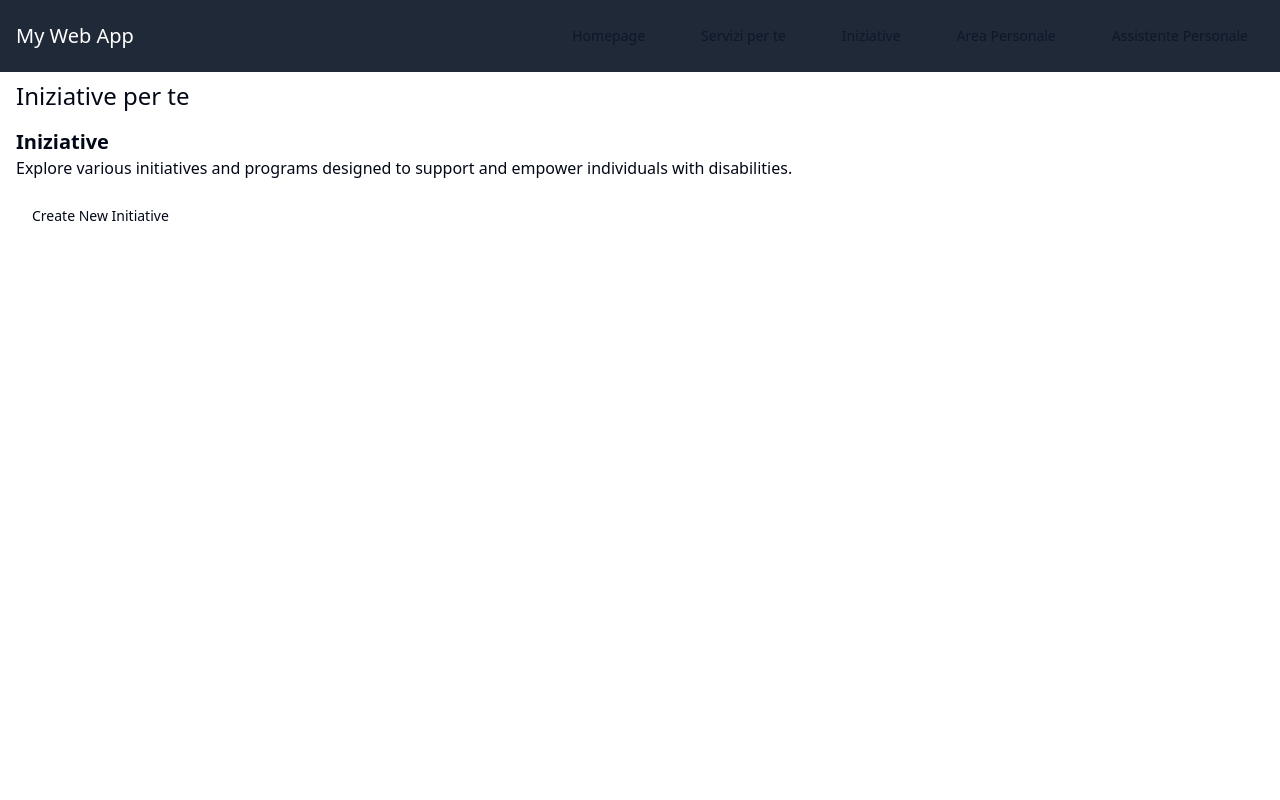
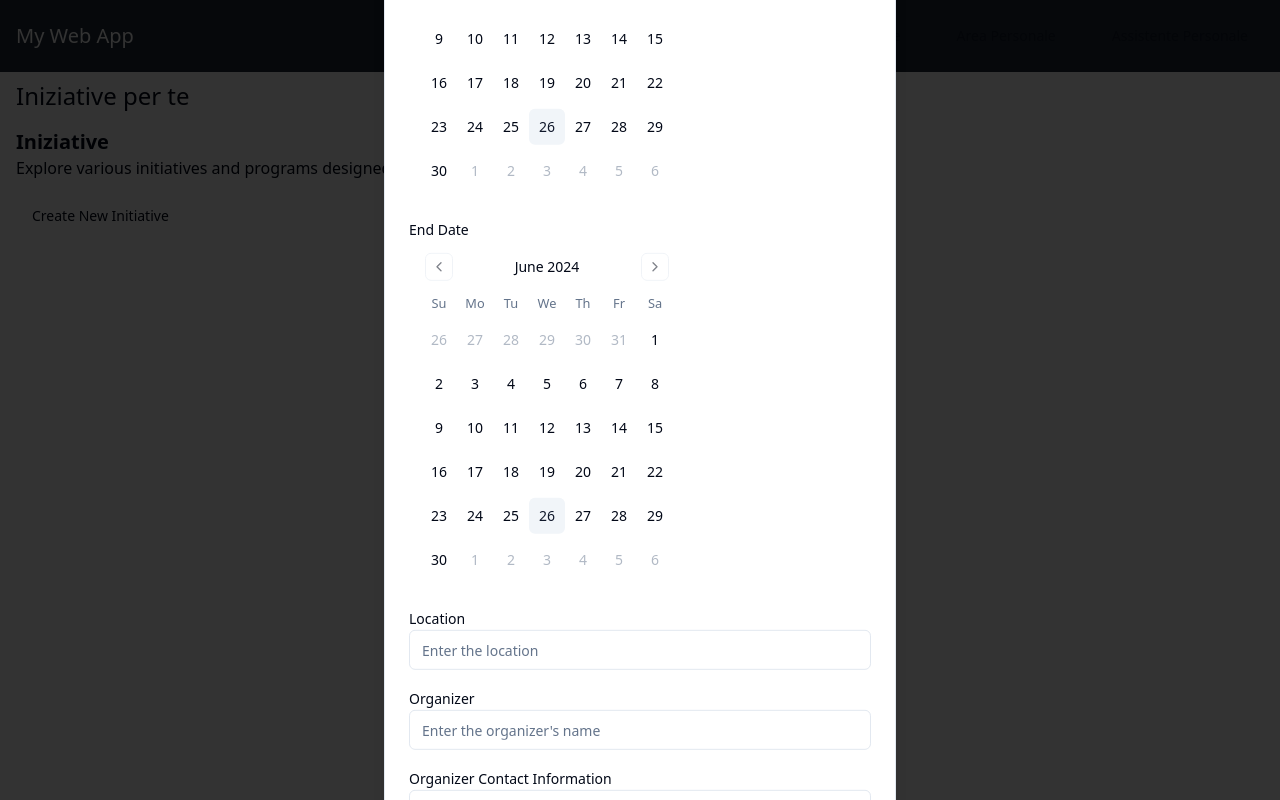
Before and after one commit to GPT-Engineer-App/personal-assistant-hub, a React (Vite) app: page /iniziative in a window 1280 px wide. Both pictures are taken after a click on the button "Create New Initiative". Built offline with nearby package versions, Linux system fonts and the light colour scheme.

Commit message:
Added form to create new initiative in Iniziative page.

```diff
--- a/src/pages/Iniziative.jsx
+++ b/src/pages/Iniziative.jsx
@@ -1,8 +1,16 @@
-import React from "react";
+import React, { useState } from "react";
 import { Link } from "react-router-dom";
 import { Button } from "@/components/ui/button";
 
+import { Dialog, DialogContent, DialogHeader, DialogTitle, DialogTrigger } from "@/components/ui/dialog";
+import { Input } from "@/components/ui/input";
+import { Textarea } from "@/components/ui/textarea";
+import { Label } from "@/components/ui/label";
+import { Select, SelectContent, SelectItem, SelectTrigger, SelectValue } from "@/components/ui/select";
+import { Calendar } from "@/components/ui/calendar";
+
 const Iniziative = () => {
+  const [open, setOpen] = useState(false);
   return (
     <div className="container mx-auto p-4">
       <header className="bg-gray-800 text-white p-4 flex justify-between items-center fixed top-0 left-0 right-0 z-50">
@@ -33,7 +41,79 @@ const Iniziative = () => {
             <p>Explore various initiatives and programs designed to support and empower individuals with disabilities.</p>
           </div>
           <div className="mt-4">
-            <Button variant="primary">Create New Initiative</Button>
+            <Dialog open={open} onOpenChange={setOpen}>
+              <DialogTrigger asChild>
+                <Button variant="primary">Create New Initiative</Button>
+              </DialogTrigger>
+              <DialogContent>
+                <DialogHeader>
+                  <DialogTitle>Create New Initiative</DialogTitle>
+                </DialogHeader>
+                <form className="space-y-4">
+                  <div>
+                    <Label htmlFor="title">Title of the Initiative</Label>
+                    <Input id="title" placeholder="Enter the title" />
+                  </div>
+                  <div>
+                    <Label htmlFor="description">Detailed Description</Label>
+                    <Textarea id="description" placeholder="Enter the detailed description" />
+                  </div>
+                  <div>
+                    <Label htmlFor="category">Category</Label>
+                    <Select>
+                      <SelectTrigger>
+                        <SelectValue placeholder="Select category" />
+                      </SelectTrigger>
+                      <SelectContent>
+                        <SelectItem value="transportation">Transportation</SelectItem>
+                        <SelectItem value="tourism">Tourism</SelectItem>
+                        <SelectItem value="health">Health</SelectItem>
+                        <SelectItem value="education">Education</SelectItem>
+                        <SelectItem value="employment">Employment</SelectItem>
+                        <SelectItem value="social-services">Social Services</SelectItem>
+                      </SelectContent>
+                    </Select>
+                  </div>
+                  <div>
+                    <Label htmlFor="start-date">Start Date</Label>
+                    <Calendar id="start-date" />
+                  </div>
+                  <div>
+                    <Label htmlFor="end-date">End Date</Label>
+                    <Calendar id="end-date" />
+                  </div>
+                  <div>
+                    <Label htmlFor="location">Location</Label>
+                    <Input id="location" placeholder="Enter the location" />
+                  </div>
+                  <div>
+                    <Label htmlFor="organizer">Organizer</Label>
+                    <Input id="organizer" placeholder="Enter the organizer's name" />
+                  </div>
+                  <div>
+                    <Label htmlFor="organizer-contact">Organizer Contact Information</Label>
+                    <Input id="organizer-contact" placeholder="Enter the contact information" />
+                  </div>
+                  <div>
+                    <Label htmlFor="benefits">Benefits Offered</Label>
+                    <Textarea id="benefits" placeholder="Enter the benefits offered" />
+                  </div>
+                  <div>
+                    <Label htmlFor="eligibility">Eligibility Requirements</Label>
+                    <Textarea id="eligibility" placeholder="Enter the eligibility requirements" />
+                  </div>
+                  <div>
+                    <Label htmlFor="caregiver-discount">Caregiver Discount (if applicable)</Label>
+                    <Input id="caregiver-discount" placeholder="Enter the caregiver discount" />
+                  </div>
+                  <div>
+                    <Label htmlFor="supporting-docs">Supporting Documentation</Label>
+                    <Input id="supporting-docs" type="file" />
+                  </div>
+                  <Button type="submit">Create the Initiative</Button>
+                </form>
+              </DialogContent>
+            </Dialog>
           </div>
         </div>
       </div>
```
